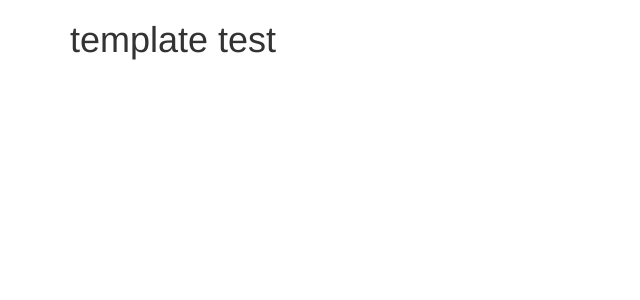
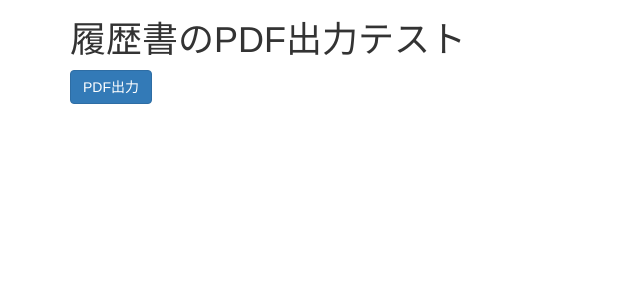
Before and after one commit to garigari-kun/jibun, a Django app: page /test/cv_form/ in a window 1280 px wide. Shown: the top 300 px of the page, without its empty margins (0-640 px from the left). Run offline with Django 3.2, Linux system fonts and the light colour scheme; parts of the project's set-up code (start-up, migrations or seed data) failed here and were passed over; some libraries are stand-ins or nearby versions.

Commit message:
Tried reportlab with django

```diff
--- a/src/cv/urls.py
+++ b/src/cv/urls.py
@@ -4,4 +4,5 @@ from . import views
 
 urlpatterns = [
     url(r'^cv_form/$', views.test, name = 'cv_form' ),
+    url(r'^cv_generate/$', views.test_generate, name = 'cv_generate'),
 ]
--- a/src/cv/views.py
+++ b/src/cv/views.py
@@ -1,7 +1,21 @@
 from django.http import HttpResponse
 from django.shortcuts import render
+
+from reportlab.pdfgen import canvas
 
 
 def test(request):
     template = 'cv/test_form.html'
     return render(request, template, {})
+
+def test_generate(request):
+    response = HttpResponse(content_type = 'application/pdf')
+    response['Content-Dispotion'] = 'filename="test.pdf"'
+
+    pdf = canvas.Canvas(response)
+    pdf.drawString(100, 100, 'Hello, World')
+
+    pdf.showPage()
+    pdf.save()
+
+    return response
--- a/src/templates/base.html
+++ b/src/templates/base.html
@@ -6,7 +6,7 @@
     <meta http-equiv = "X-UA-Compatible" content = "IE=edge">
     <meta name = "viewport" content = "width=device-width, initial-scale=1">
     <!-- The above 3 meta tags *must* come first in the head; any other head content must come *after* these tags -->
-    <title>jibun</title>
+    <title>{% block head_title %}jibun{% endblock head_title %}</title>
 
     <!-- Bootstrap -->
     <link href = "{% static 'css/bootstrap.min.css' %}" rel="stylesheet">
--- a/src/templates/cv/test_form.html
+++ b/src/templates/cv/test_form.html
@@ -1,5 +1,6 @@
 {% extends 'base.html' %}
 
 {% block content %}
-<h1>template test</h1>
+<h1>履歴書のPDF出力テスト</h1>
+<a href = "{% url 'app_cv:cv_generate' %}" class = "btn btn-primary">PDF出力</a>
 {% endblock content %}
```
